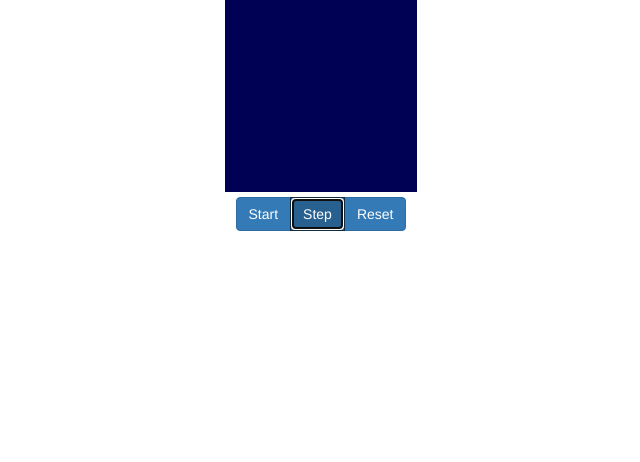
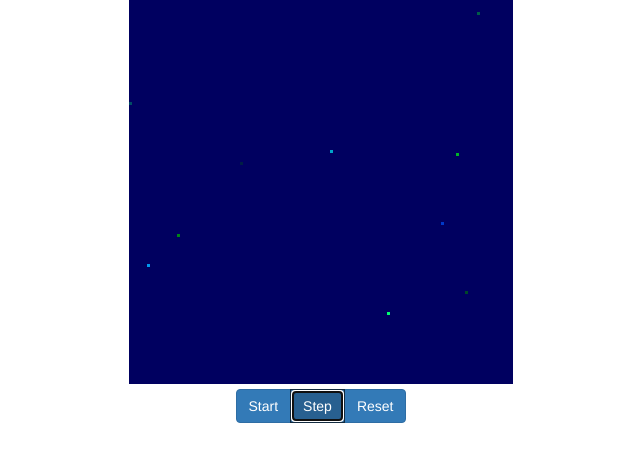
Before and after one commit to johnmarianhoffman/simulations, a plain HTML site: page lotka_volterra/js/index.html in a window 1280 px wide. Both pictures are taken after a click on the button "Step". Shown: the whole page, without its empty margins (319-959 px from the left). Drawn offline with nearby package versions, Linux system fonts and the light colour scheme.

Commit message:
JS lotka volterra running

```diff
--- a/lotka_volterra/js/index.html
+++ b/lotka_volterra/js/index.html
@@ -5,7 +5,7 @@
         <meta http-equiv="X-UA-Compatible" content="IE=edge">
         <meta name="viewport" content="width=device-width, initial-scale=1">
         <!-- The above 3 meta tags *must* come first in the head; any other head content must come *after* these tags -->
-        <title>GOL-JS</title>
+        <title>2D Deterministic Lotka-Volterra </title>
 
         <!-- Bootstrap -->
         <!-- <link href="css/bootstrap.min.css" rel="stylesheet"> -->
--- a/lotka_volterra/js/main.js
+++ b/lotka_volterra/js/main.js
@@ -8,8 +8,8 @@ class a081e536ec67{
 
         this.resolution = 3;
 
-        this.rows = 64;
-        this.cols = 64;
+        this.rows = 128;
+        this.cols = 128;
 
         this.running = false;
 
@@ -18,6 +18,15 @@ class a081e536ec67{
 
         this.carrying_capacity_predator = 5.0;
         this.carrying_capacity_prey = 30.0;
+
+        this.delta_t = 0.01;
+
+        this.a = 1.001;
+        this.b = 0.4;
+        this.c = 0.1;
+        this.d = 0.5;
+
+        this.redraw = true;
 
     }
 
@@ -45,7 +54,7 @@ class a081e536ec67{
 
                 this.ctx.beginPath();
                 this.ctx.strokeStyle = '#8e8e8e';
-                this.ctx.fillStyle = '#' + this.int_to_hex((predator_pop/this.carrying_capacity_predator)*255) + '00' + this.int_to_hex((prey_pop/this.carrying_capacity_prey)*255);
+                this.ctx.fillStyle = '#' + '00' + this.int_to_hex((predator_pop/this.carrying_capacity_predator)*255)  + this.int_to_hex((prey_pop/this.carrying_capacity_prey)*255);
                 this.ctx.rect(c*this.resolution,r*this.resolution,this.resolution,this.resolution);
                 this.ctx.fill();
 
@@ -62,20 +71,27 @@ class a081e536ec67{
             let row = Math.floor(this.rows*Math.random());
             let col = Math.floor(this.cols*Math.random());
             this.g_predator[row][col] = this.carrying_capacity_predator*Math.random();
+            //this.g_predator[row][col] = 20.0*Math.random();
             this.g_prey[row][col] = this.carrying_capacity_prey*Math.random();
+            //this.g_prey[row][col] = 30.0*Math.random();
         }
 
         this.render();
     }
 
     nextFrame(){
-        this.update();
-        this.migrate();
+        for (let i=0;i<12;i++){
+            this.update();
+            this.migrate();
+
+        }
+
         this.render();
 
         if (this.running){
             //window.setTimeout(this.nextFrame,30);
-            window.setTimeout(this.nextFrame.bind(this),30);
+            //console.log('scheduling next frame');
+            window.setTimeout(this.nextFrame.bind(this),1);
         }
     }
 
@@ -93,6 +109,8 @@ class a081e536ec67{
     }
 
     update(){
+
+        //console.log('update');
         const tmp_predator = this.g_predator.map(arr => [...arr]);
         const tmp_prey = this.g_prey.map(arr => [...arr]);
 
@@ -105,21 +123,29 @@ class a081e536ec67{
                 let delta_prey     = this.a * pop_prey                - this.b * pop_prey * pop_predator;
                 let delta_predator = this.c * pop_prey * pop_predator - this.d * pop_predator;
 
-                this.g_predator[r][c] += delta_prey * this.delta_t;
+                //console.log(delta_prey);
+                //console.log(delta_predator);
+
+                this.g_predator[r][c] += delta_predator * this.delta_t;
                 this.g_prey[r][c]     += delta_prey * this.delta_t;
 
                 this.g_predator[r][c] = Math.max(this.g_predator[r][c],0.0);
                 this.g_prey[r][c]     = Math.max(this.g_prey[r][c],0.0);
+
+
             }
         }
     }
 
     migrate(){
+        //console.log('migrate');
         const tmp_predator = this.g_predator.map(arr => [...arr]);
         const tmp_prey = this.g_prey.map(arr => [...arr]);
 
-        let g_tmp = this.initGrid(0.0);
+        let g_tmp_predator = this.initGrid(0.0);
+        let g_tmp_prey = this.initGrid(0.0);
 
+        // Compute the migrations
         for (let r = 0; r<this.rows; r++){
             for (let c = 0; c < this.cols; c++){
 
@@ -140,24 +166,24 @@ class a081e536ec67{
 
                         // Need to compute the excess prey in the neighboring cell
                         migrating_prey += Math.max(tmp_prey[curr_row][curr_col]-this.carrying_capacity_prey,0.0);
-
-
+                        migrating_predators += Math.max(tmp_predator[curr_row][curr_col]-this.carrying_capacity_predator,0.0);
 
                     }
                 }
 
+                migrating_prey /= 8.0;
+                migrating_predators /= 8.0;
 
-                const pop_predator = tmp_predator[r][c];
-                const pop_prey = tmp_prey[r][c];
+                g_tmp_predator[r][c] = migrating_predators;
+                g_tmp_prey[r][c] = migrating_prey;
+            }
+        }
 
-                let delta_prey     = this.a * pop_prey                - this.b * pop_prey * pop_predator;
-                let delta_predator = this.c * pop_prey * pop_predator - this.d * pop_predator;
-
-                this.g_predator[r][c] += delta_prey * this.delta_t;
-                this.g_prey[r][c]     += delta_prey * this.delta_t;
-
-                this.g_predator[r][c] = Math.max(this.g_predator[r][c],0.0);
-                this.g_prey[r][c]     = Math.max(this.g_prey[r][c],0.0);
+        // Update the totals based on migrations
+        for (let r = 0; r<this.rows; r++){
+            for (let c = 0; c < this.cols; c++){
+                this.g_predator[r][c]  = Math.min(this.g_predator[r][c] + g_tmp_predator[r][c],this.carrying_capacity_predator);
+                this.g_prey[r][c]  = Math.min(this.g_prey[r][c] + g_tmp_prey[r][c],this.carrying_capacity_prey);
             }
         }
 
```
